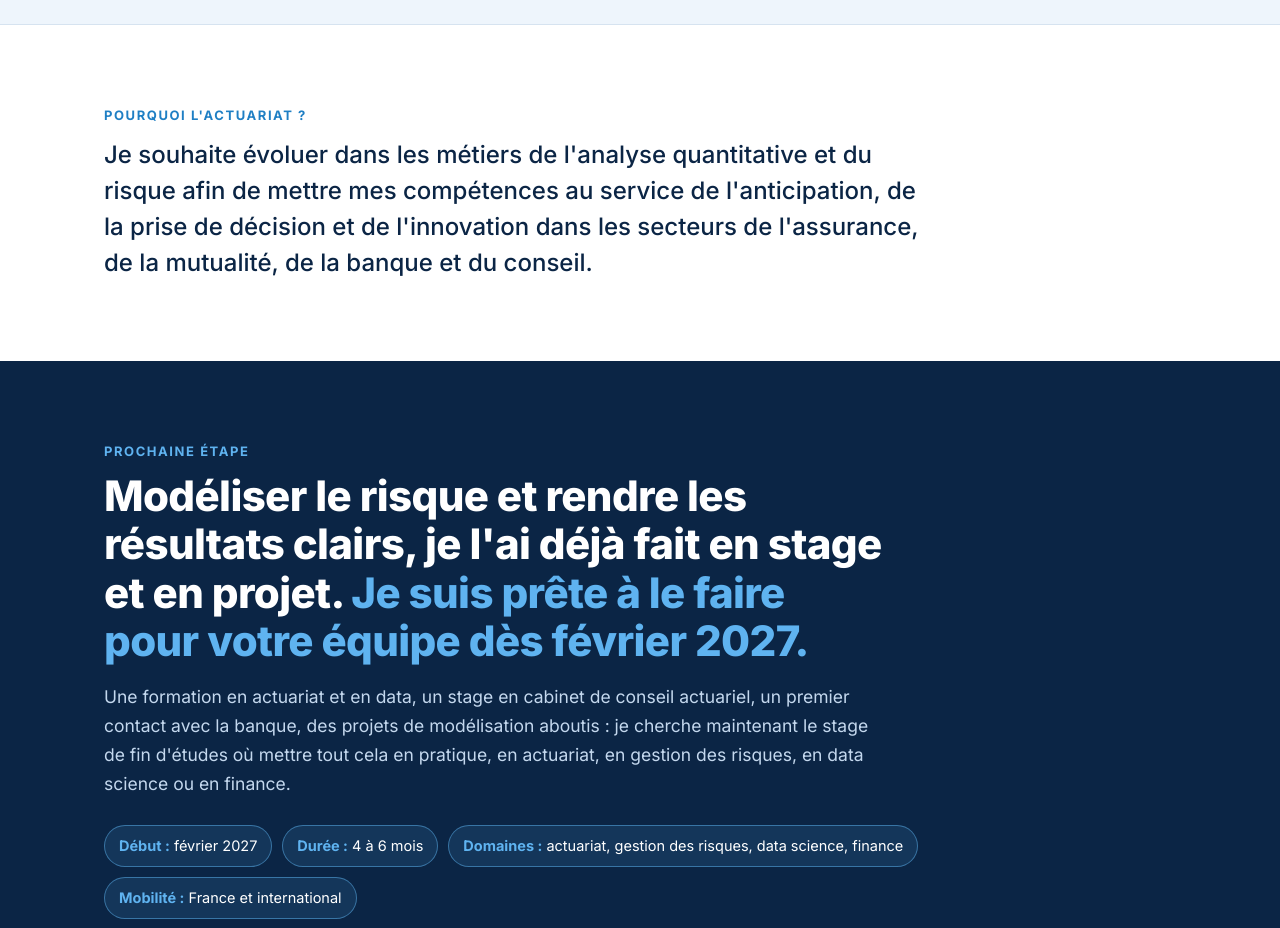
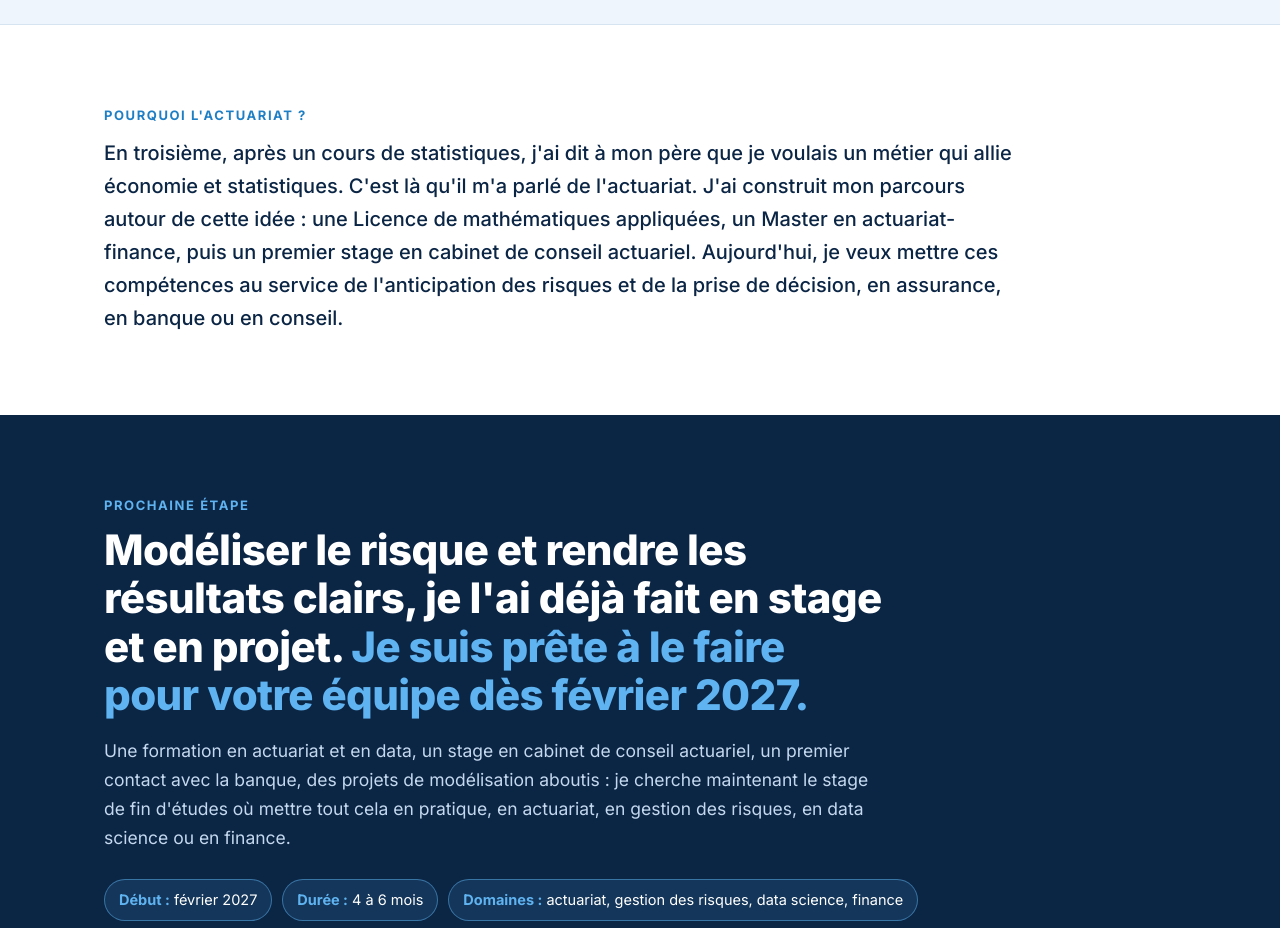
Before and after one commit to ryhanababa-star/portfolio, a plain HTML site: page index.html in a window 1280 px wide. Shown: the part 7820-8748 px from the top of the page. Drawn offline with Linux system fonts and the light colour scheme.

Commit message:
Pourquoi l'actuariat : histoire personnelle (FR/EN)
Co-Authored-By: Claude Opus 5.5 <noreply@anthropic.com>
Claude-Session: https://claude.ai/code/session_01TqVL5D3QgBDtKTATnNGoMV

```diff
--- a/index.html
+++ b/index.html
@@ -203,7 +203,7 @@ section.alt { background: var(--navy-2); }
 /* Citation */
 .why { text-align: left; }
 .why blockquote { max-width: 820px; }
-.why blockquote { margin: 0; padding-left: 0; font-size: clamp(19px, 2.3vw, 24px); line-height: 1.5; font-weight: 500; }
+.why blockquote { margin: 0; padding-left: 0; max-width: 46em; font-size: clamp(17px, 1.9vw, 20px); line-height: 1.65; font-weight: 500; }
 
 /* Contact */
 .contact { display: grid; grid-template-columns: repeat(auto-fit, minmax(240px, 1fr)); gap: 16px; }
@@ -474,7 +474,7 @@ button.lang-switch { background: none; cursor: pointer; font-family: var(--font)
   <section>
     <div class="wrap why">
       <p class="kicker">Pourquoi l'actuariat ?</p>
-      <blockquote>Je souhaite évoluer dans les métiers de l'analyse quantitative et du risque afin de mettre mes compétences au service de l'anticipation, de la prise de décision et de l'innovation dans les secteurs de l'assurance, de la mutualité, de la banque et du conseil.</blockquote>
+      <blockquote>En troisième, après un cours de statistiques, j'ai dit à mon père que je voulais un métier qui allie économie et statistiques. C'est là qu'il m'a parlé de l'actuariat. J'ai construit mon parcours autour de cette idée : une Licence de mathématiques appliquées, un Master en actuariat-finance, puis un premier stage en cabinet de conseil actuariel. Aujourd'hui, je veux mettre ces compétences au service de l'anticipation des risques et de la prise de décision, en assurance, en banque ou en conseil.</blockquote>
     </div>
   </section>
 
@@ -751,7 +751,7 @@ button.lang-switch { background: none; cursor: pointer; font-family: var(--font)
   <section>
     <div class="wrap why">
       <p class="kicker">Why actuarial science?</p>
-      <blockquote>I want to build a career in quantitative analysis and risk, using my skills to support anticipation, decision-making and innovation in insurance, mutual insurance, banking and consulting.</blockquote>
+      <blockquote>In ninth grade, after a statistics class, I told my father I wanted a job that combined economics and statistics. That is when he told me about actuarial science. I built my studies around that idea: a Bachelor's in applied mathematics, a Master's in actuarial science and finance, then a first internship at an actuarial consulting firm. Today, I want to use these skills to help anticipate risk and support decision-making in insurance, banking or consulting.</blockquote>
     </div>
   </section>
 
```
